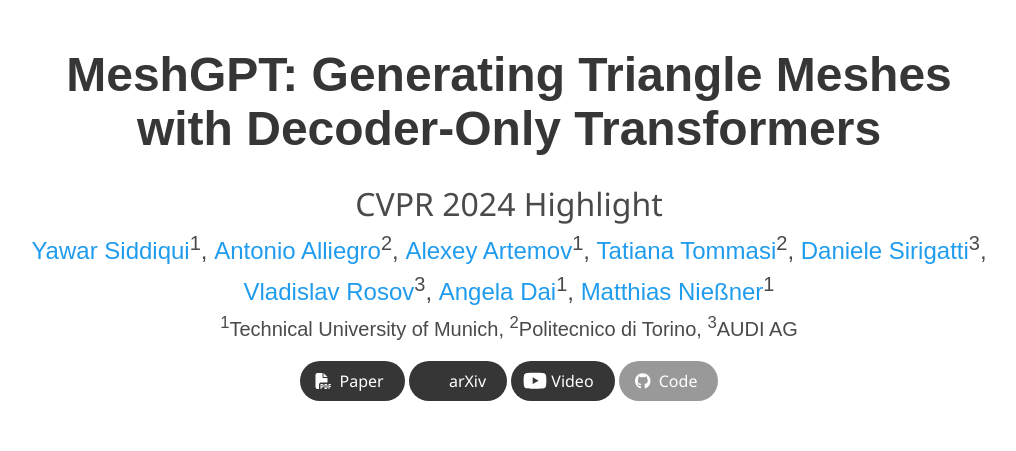
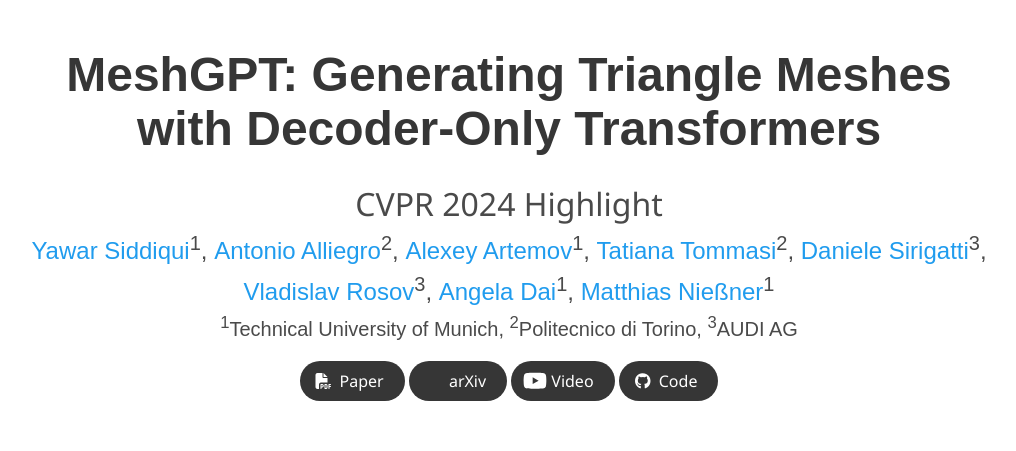
Before and after one commit to nihalsid/mesh-gpt, a plain HTML site: page docs/index.html in a window 1280 px wide. Shown: the top 451 px of the page, without its empty margins (131-1147 px from the left). Drawn offline with nearby package versions, Linux system fonts and the light colour scheme; no server answers; grey boxes are pictures that could not be loaded; some icons are missing; a web font is replaced by a local one.

Commit message:
Update index.html

```diff
--- a/docs/index.html
+++ b/docs/index.html
@@ -131,7 +131,7 @@
 
                                 <!-- Github Link. -->
                                 <span class="link-block">
-                                    <a href="https://github.com/nihalsid/mesh-gpt" class="external-link button is-normal is-rounded is-dark" disabled>
+                                    <a href="https://github.com/audi/MeshGPT" class="external-link button is-normal is-rounded is-dark">
                                         <span class="icon">
                                             <i class="fab fa-github"></i>
                                         </span>
```
